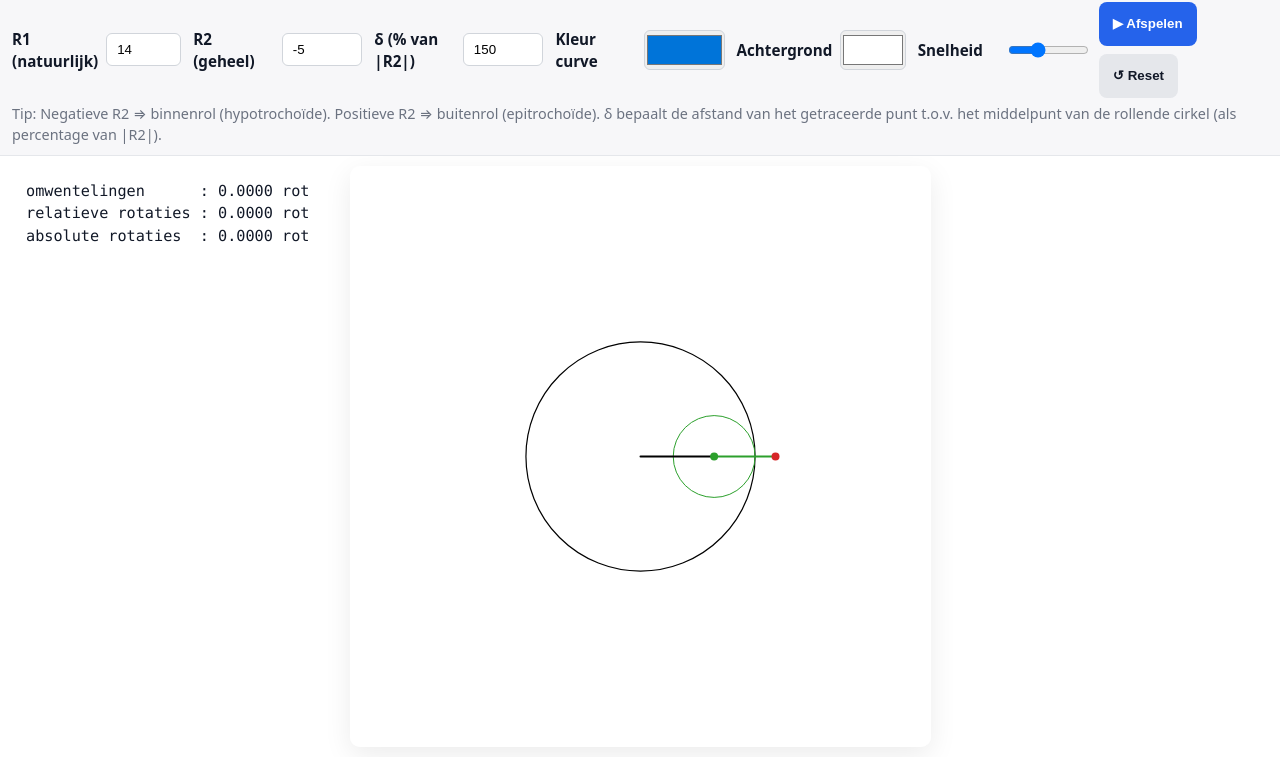
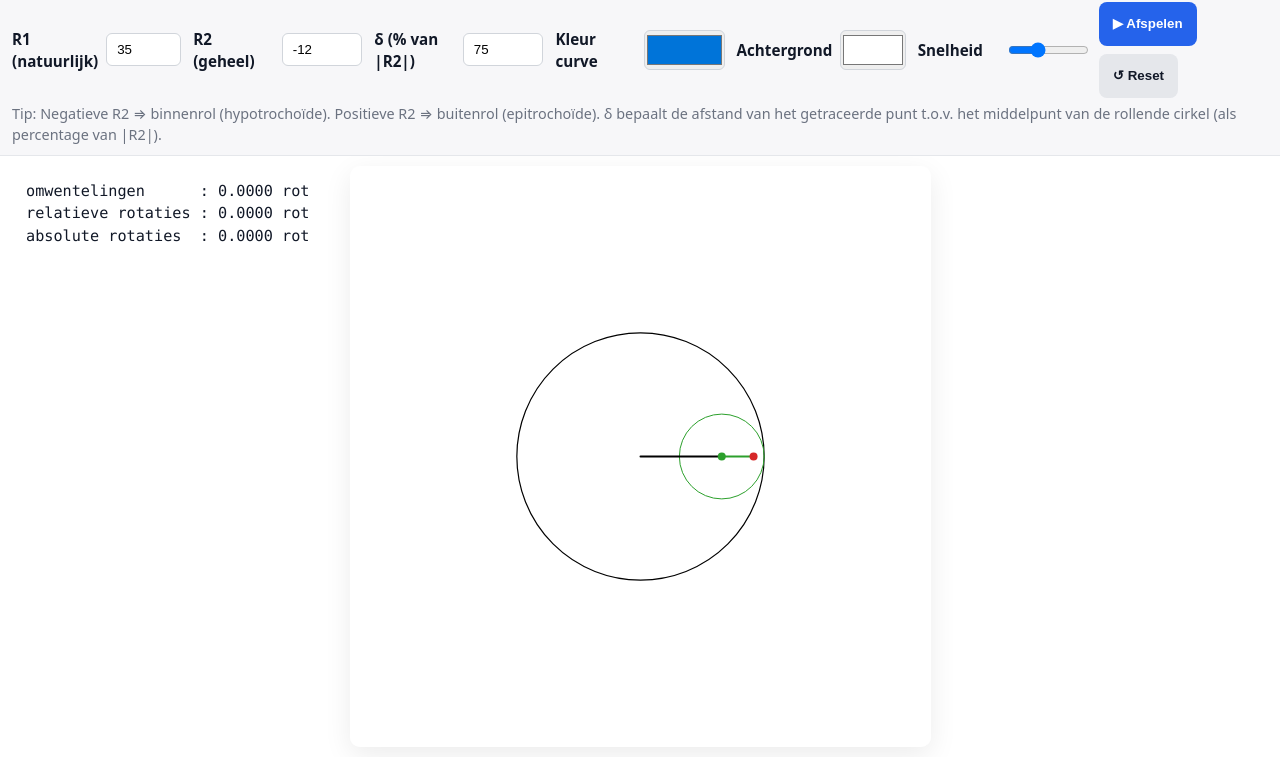
Before and after one commit to TijsEssel/spirograph, a plain HTML site: page index.html in a window 1280 px wide. Shown: the part 43-800 px from the top of the page. Drawn offline with Linux system fonts and the light colour scheme.

Commit message:
Update input values for R1, R2, and delta

```diff
--- a/index.html
+++ b/index.html
@@ -52,9 +52,9 @@
   <header class="panel" id="topbar">
     <div class="title">Hypotrochoïde / Epitrochoïde</div>
     <div class="controls">
-      <div class="ctrl"><label for="R1">R1 (natuurlijk)</label><input id="R1" type="number" min="1" step="1" value="14"></div>
-      <div class="ctrl"><label for="R2">R2 (geheel)</label><input id="R2" type="number" step="1" value="-5"></div>
-      <div class="ctrl"><label for="delta">δ (% van |R2|)</label><input id="delta" type="number" min="0" max="300" step="1" value="150"></div>
+      <div class="ctrl"><label for="R1">R1 (natuurlijk)</label><input id="R1" type="number" min="1" step="1" value="35"></div>
+      <div class="ctrl"><label for="R2">R2 (geheel)</label><input id="R2" type="number" step="1" value="-12"></div>
+      <div class="ctrl"><label for="delta">δ (% van |R2|)</label><input id="delta" type="number" min="0" max="300" step="1" value="75"></div>
       <div class="ctrl"><label for="curveColor">Kleur curve</label><input id="curveColor" type="color" value="#0074D9"></div>
       <div class="ctrl"><label for="bgColor">Achtergrond</label><input id="bgColor" type="color" value="#ffffff"></div>
       <div class="ctrl"><label for="speed">Snelheid</label><input id="speed" type="range" min="1" max="100" step="1" value="35"></div>
```
